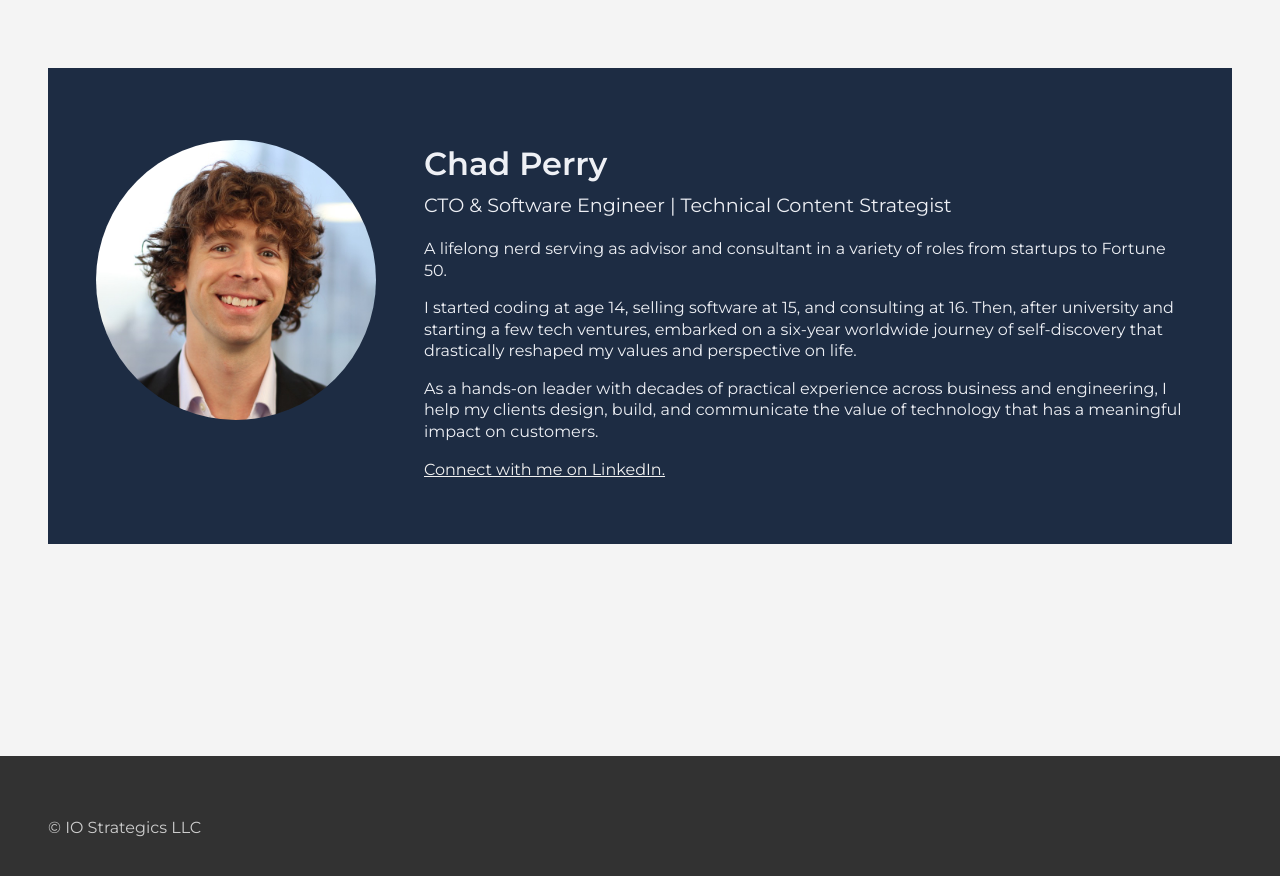
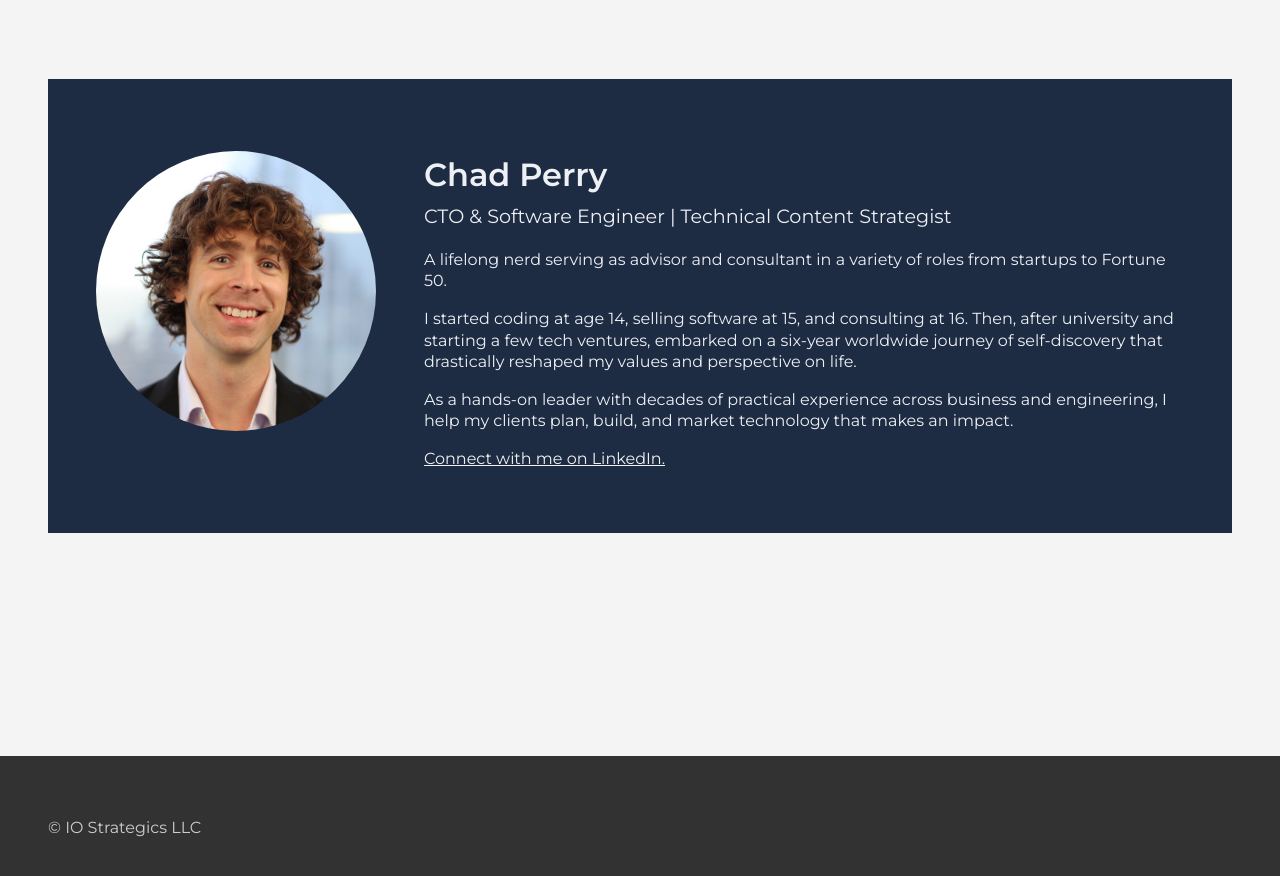
Before and after one commit to iostrategics/www, a Jekyll site: the page built from index.html, in a window 1280 px wide and 900 px high, scrolled down 1044 px. Shown: the top 876 px of the window. Built offline with Jekyll 4.4.1, drawn with Linux system fonts in a browser that asks for light colours.

Commit message:
Update index.html

```diff
--- a/index.html
+++ b/index.html
@@ -97,8 +97,7 @@ layout: main-page
 					and starting a few tech ventures, embarked on a six-year worldwide journey of self-discovery that
 					drastically reshaped my values and perspective on life.</p>
 				<p>As a hands-on leader with decades of practical experience across business and engineering, I help my
-					clients design, build, and communicate the value of technology that has a meaningful impact on
-					customers.</p>
+					clients plan, build, and market technology that makes an impact.</p>
 				<p><a href="https://www.linkedin.com/in/perryonfire/" target="_blank">
 						Connect with me on LinkedIn.</a></p>
 			</div>
```
